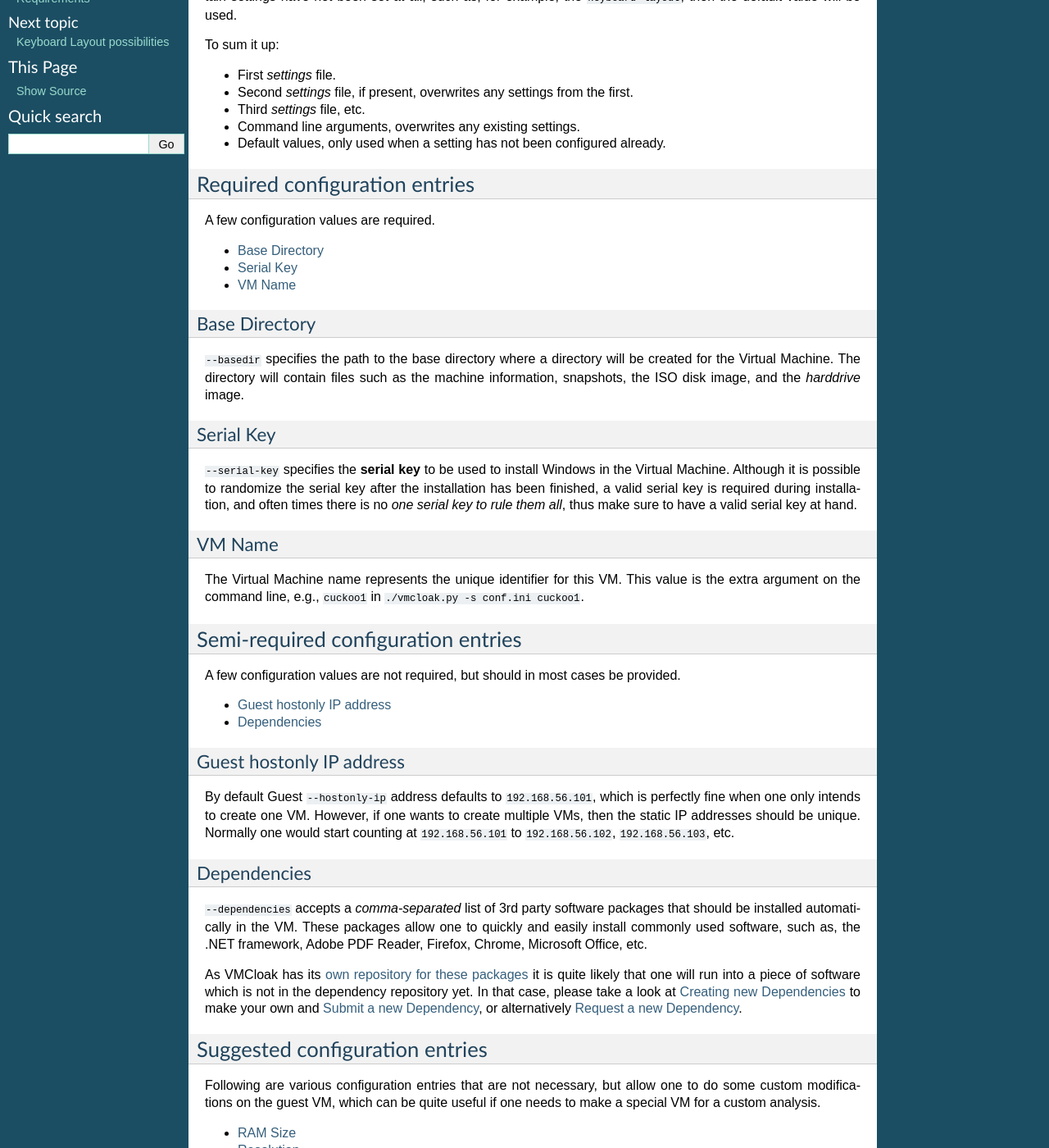
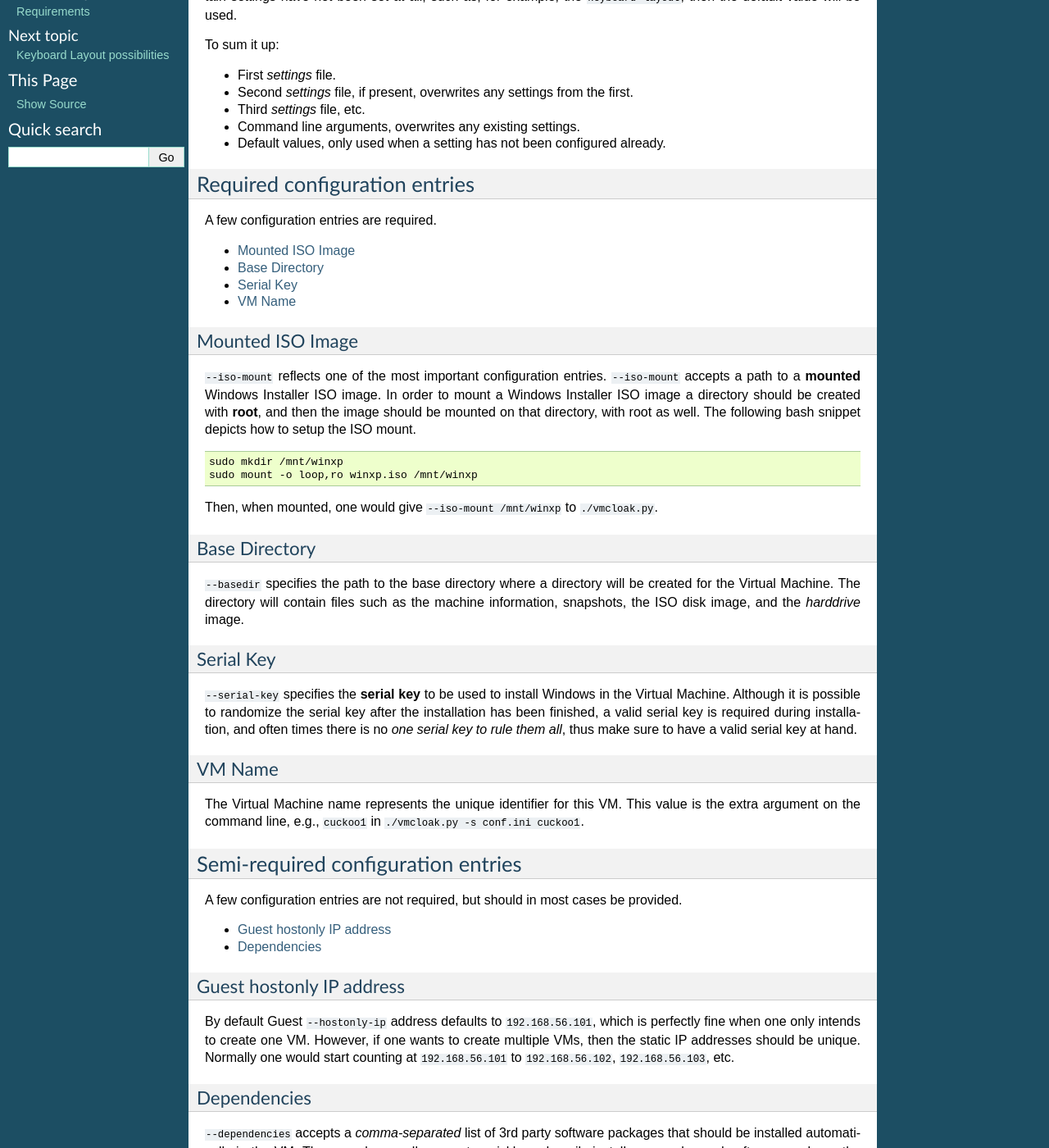
Before and after one commit to hatching/vmcloak, a Sphinx documentation site: the page built from docs/config.rst, in a window 1280 px wide and 1400 px high, scrolled down 601 px. Shown: the whole window at 82% size. Built offline with Sphinx 7.4.7, drawn with Linux system fonts in a browser that asks for light colours; some of the changed text lies outside the part shown.

Commit message:
docs on iso-mount

```diff
--- a/docs/config.rst
+++ b/docs/config.rst
@@ -19,7 +19,7 @@ As it is not uncommon for one to create multiple VMs at once, rather than just
 a single one, VMCloak supports one or more configuration file(s) to be
 specified using the ``-s`` (short for ``--settings``) switch.
 
-Configuration values in the INI files should be present in the ``vmcloak``
+Configuration entries in the INI files should be present in the ``vmcloak``
 section. E.g., ``./vmcloak.py --basedir ~/vms`` would be equal to having the
 following INI file, *conf.ini*, with ``./vmcloak.py -s conf.ini``.
 
@@ -54,11 +54,31 @@ To sum it up:
 Required configuration entries
 ------------------------------
 
-A few configuration values are required.
+A few configuration entries are required.
 
+* :ref:`conf-mounted-iso`
 * :ref:`conf-basedir`
 * :ref:`conf-serial-key`
 * :ref:`conf-vmname`
+
+.. _conf-mounted-iso:
+
+Mounted ISO Image
+^^^^^^^^^^^^^^^^^
+
+``--iso-mount`` reflects one of the most important configuration entries.
+``--iso-mount`` accepts a path to a **mounted** Windows Installer ISO image.
+In order to mount a Windows Installer ISO image a directory should be created
+with **root**, and then the image should be mounted on that directory, with
+root as well. The following bash snippet depicts how to setup the ISO mount.
+
+.. code-block:: bash
+
+    sudo mkdir /mnt/winxp
+    sudo mount -o loop,ro winxp.iso /mnt/winxp
+
+Then, when mounted, one would give ``--iso-mount /mnt/winxp`` to
+``./vmcloak.py``.
 
 .. _conf-basedir:
 
@@ -93,7 +113,7 @@ value is the extra argument on the command line, e.g.,
 Semi-required configuration entries
 -----------------------------------
 
-A few configuration values are not required, but should in most cases be
+A few configuration entries are not required, but should in most cases be
 provided.
 
 * :ref:`conf-hostonly-ip`
--- a/docs/requirements.rst
+++ b/docs/requirements.rst
@@ -7,6 +7,4 @@ software:
 * Python 2.6 or 2.7
 * mkisofs *or* genisoimage
 * VirtualBox
-
-Furthermore, as of now one requires *root* privileges to run parts of
-*VMCloak* (in order to mount the original Windows ISO file.)
+* **root** to :ref:`mount the Windows Installer ISO image <conf-mounted-iso>`
--- a/vmcloak.py
+++ b/vmcloak.py
@@ -495,7 +495,7 @@ if __name__ == '__main__':
     parser.add_argument('--ramsize', type=int, help='Available virtual memory (in MB) for this virtual machine.')
     parser.add_argument('--resolution', type=str, help='Virtual Machine resolution.')
     parser.add_argument('--hdsize', type=int, help='Maximum size (in MB) of the dynamically allocated harddisk.')
-    parser.add_argument('--iso-mount', type=str, help='Mounted Windows installer ISO image.')
+    parser.add_argument('--iso-mount', type=str, help='Mounted ISO Windows installer image.')
     parser.add_argument('--host-ip', type=str, help='Static IP address to bind to on the Host.')
     parser.add_argument('--hostonly-ip', type=str, help='Static IP address to use on the Guest for the hostonly network.')
     parser.add_argument('--hostonly-gateway', type=str, help='Static IP address gateway to use on the Guest for the hostonly network.')
```
